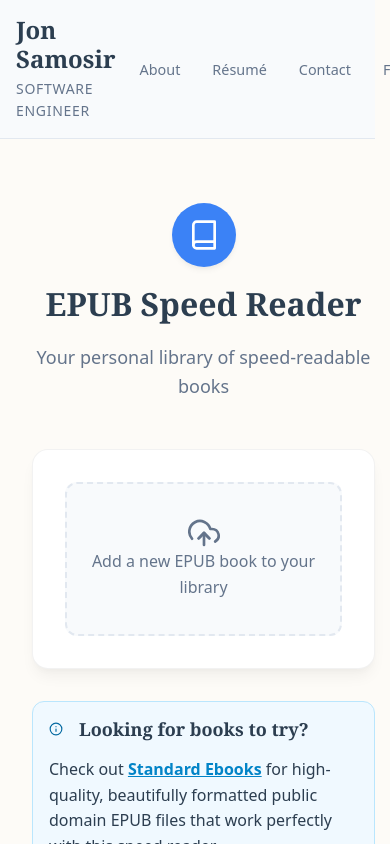
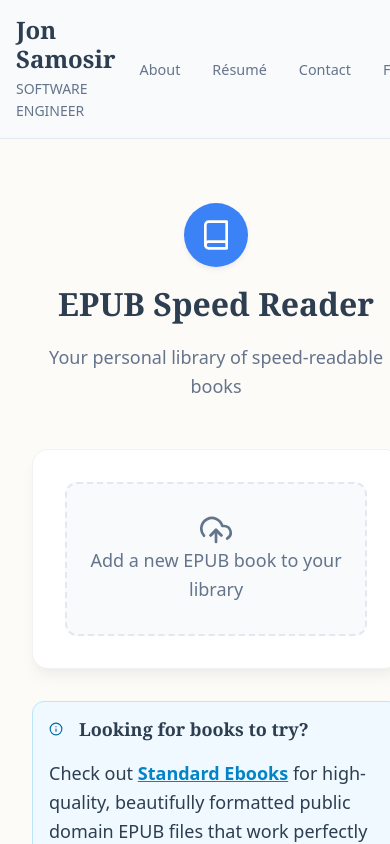
Before and after one commit to poltak/poltak.github.io, a SvelteKit app: page /speed-reader in a window 390 px wide. Shown: the top 844 px of the page. Built offline with nearby package versions, Linux system fonts and the light colour scheme.

Commit message:
Improve responsiveness

```diff
--- a/src/app.css
+++ b/src/app.css
@@ -159,6 +159,7 @@ html {
 }
 
 body {
+    width: fit-content;
     line-height: 1.6;
     font-size: 16px;
     padding: 0;
@@ -173,6 +174,14 @@ body {
         var(--c-bg-subtle) calc(50% - (var(--content-max-width) - var(--sidebar-width)) / 2),
         var(--c-bg) calc(50% - (var(--content-max-width) - var(--sidebar-width)) / 2)
     );
+
+    @media (min-width: 576px) and (max-width: 1024px) {
+        width: unset;
+    }
+
+    @media (max-width: 576px) {
+        font-size: 18px;
+    }
 }
 
 h1,
@@ -212,7 +221,7 @@ p {
 a {
     color: var(--c-primary);
     text-decoration: none;
-    font-weight: 500;
+    font-weight: 700;
     transition: color 0.2s;
 }
 
@@ -242,7 +251,7 @@ details {
 }
 
 summary {
-    padding: 1rem 1.5rem;
+    padding: 0.5rem 1.5rem;
     cursor: pointer;
     font-weight: 600;
     background: var(--c-bg-subtle);
--- a/src/routes/+layout.svelte
+++ b/src/routes/+layout.svelte
@@ -102,7 +102,6 @@
         color: var(--c-text-light);
         font-weight: 500;
         text-transform: uppercase;
-        letter-spacing: 0.05em;
     }
 
     .nav-links {
@@ -150,11 +149,15 @@
     .content-area {
         grid-column: 2 / 3;
         padding: 4rem 2rem;
-        width: 100%;
+        /* width: 100%; */
 
         @media (max-width: 768px) {
             grid-column: 1 / -1;
             padding: 2rem 1rem;
+        }
+
+        @media (min-width: 576px) and (max-width: 1024px) {
+            padding: 2rem 4rem;
         }
     }
 
```
Also changed, not shown: src/routes/(app)/+page.md (+0 -4 lines), src/routes/(app)/cv/+page.md (+4 -0 lines).
